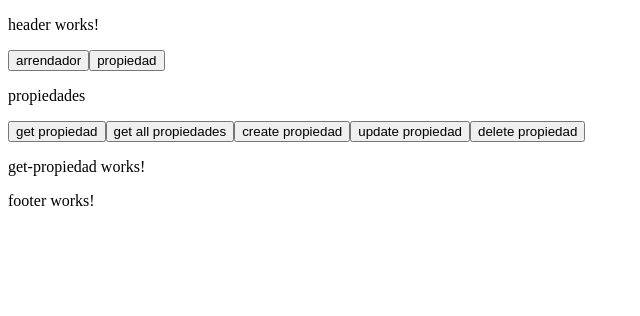
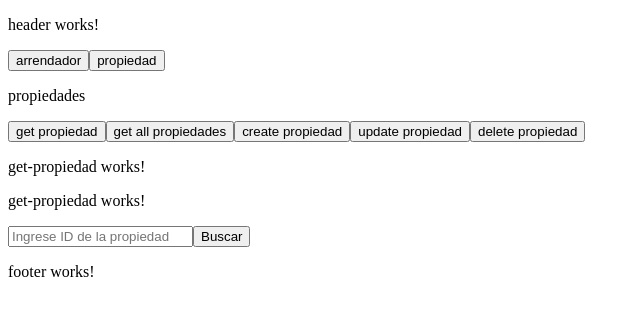
Before and after one commit to KJAIMESC/Proyecto-Web-Frontend, an Angular app: page /propiedades/get in a window 1280 px wide. Shown: the top 316 px of the page, without its empty margins (0-640 px from the left). Built offline with nearby package versions, Linux system fonts and the light colour scheme.

Commit message:
Sirve get de propiedad

```diff
--- a/src/app/components/propiedad-crud/get-propiedad/get-propiedad.component.html
+++ b/src/app/components/propiedad-crud/get-propiedad/get-propiedad.component.html
@@ -1 +1,17 @@
 <p>get-propiedad works!</p>
+<p>get-propiedad works!</p>
+<div>
+    <input type="text" [(ngModel)]="searchId" (input)="onIdChange($any($event).target.value)" placeholder="Ingrese ID de la propiedad">
+    <button (click)="buscarPropiedad()">Buscar</button>
+</div>
+
+<div *ngIf="propiedad">
+    <p>ID: {{ propiedad.id_propiedad }}</p>
+    <p>Nombre: {{ propiedad.nombre }}</p>
+    <p>Descripción: {{ propiedad.descripcion }}</p>
+    <!-- Agrega más campos según necesites mostrar -->
+</div>
+
+<div *ngIf="errorMessage">
+    <p>Error: {{ errorMessage }}</p>
+</div>
--- a/src/app/components/propiedad-crud/get-propiedad/get-propiedad.component.ts
+++ b/src/app/components/propiedad-crud/get-propiedad/get-propiedad.component.ts
@@ -1,12 +1,40 @@
 import { Component } from '@angular/core';
+import { CommonModule } from '@angular/common';
+import { FormsModule } from '@angular/forms';
+import { PropiedadService } from '../../../services/propiedad.service';
+import { Propiedad } from '../../../models/propiedad';
 
 @Component({
   selector: 'app-get-propiedad',
   standalone: true,
-  imports: [],
+  imports: [CommonModule, FormsModule],
   templateUrl: './get-propiedad.component.html',
-  styleUrl: './get-propiedad.component.css'
+  styleUrls: ['./get-propiedad.component.css']
 })
 export class GetPropiedadComponent {
+  propiedad: Propiedad | null = null;
+  errorMessage: string = '';
+  searchId: string = '';
 
+  constructor(private propiedadService: PropiedadService) {}
+
+  buscarPropiedad() {
+    const id = Number(this.searchId);
+    if (id) {
+      this.propiedadService.getPropiedadById(id).then((data) => {
+        this.propiedad = data;
+        this.errorMessage = '';
+      }).catch((error) => {
+        console.error(error);
+        this.propiedad = null;
+        this.errorMessage = 'Propiedad no encontrada o error en la búsqueda.';
+      });
+    } else {
+      this.errorMessage = 'Por favor ingrese un ID válido.';
+    }
+  }
+
+  onIdChange(newId: string) {
+    this.searchId = newId;
+  }
 }
--- a/src/app/services/propiedad.service.ts
+++ b/src/app/services/propiedad.service.ts
@@ -1,9 +1,22 @@
 import { Injectable } from '@angular/core';
+import axios from 'axios';
+import { Propiedad } from '../models/propiedad';
 
 @Injectable({
   providedIn: 'root'
 })
 export class PropiedadService {
+  private apiUrl = 'http://localhost:8080/api/grupo1_6/proyecto1/propiedad';
 
   constructor() { }
+
+  getPropiedadById(id: number): Promise<Propiedad> {
+    return axios.get<Propiedad>(`${this.apiUrl}/${id}`).then(response => {
+      console.log("Propiedad recibida:", response.data);
+      return response.data;
+    }).catch(error => {
+      console.error("Error al obtener la propiedad", error);
+      throw error;
+    });
+  }
 }
```
